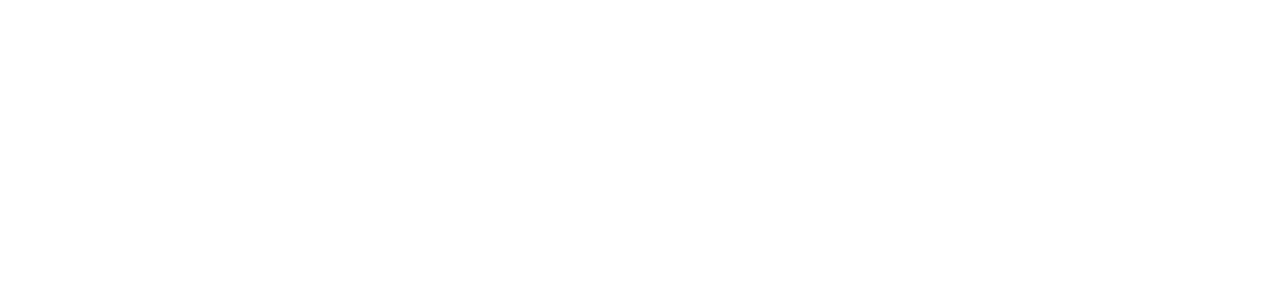
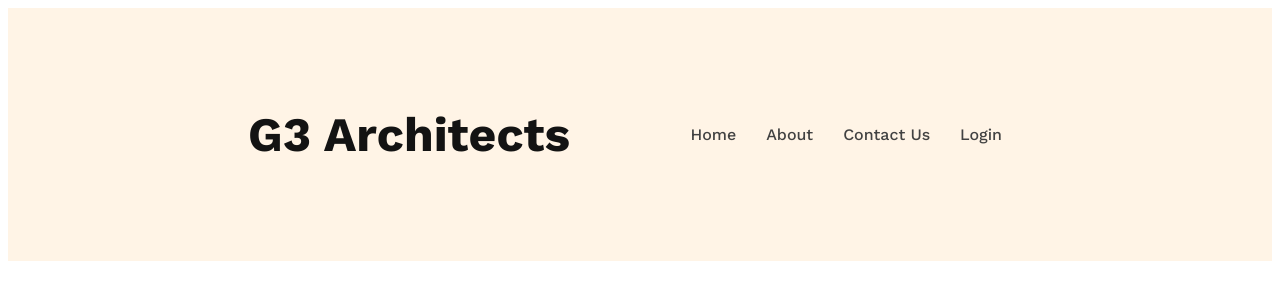
Before and after one commit to IsabellaCS50/g3-architects, a plain HTML site: page index.html in a window 1280 px wide. Drawn offline with nearby package versions, Linux system fonts and the light colour scheme.

Commit message:
nav section added

```diff
--- a/index.html
+++ b/index.html
@@ -4,8 +4,29 @@
     <meta charset="UTF-8">
     <meta name="viewport" content="width=device-width, initial-scale=1.0">
     <title>G3 Architects</title>
+    <link rel="stylesheet" href="./styles.css">
 </head>
 <body>
+    <header>
+        <nav>
+            <h3 class="nav-title">G3 Architects</h3>
+            <ul>
+                <li><a href="">Home</a></li>
+                <li><a href="">About</a></li>
+                <li><a href="">Contact Us</a></li>
+                <li><a href="">Login</a></li>
+            </ul>
+        </nav>
+
+    </header>
+
+    <main>
+
+    </main>
+
+    <footer>
+
+    </footer>
 
 </body>
 </html>
--- a/styles.css
+++ b/styles.css
@@ -0,0 +1,39 @@
+/* Work Sans font from google font */
+@import url('https://fonts.googleapis.com/css2?family=Work+Sans:wght@400;500;600;700&display=swap');
+
+*{
+    font-family: 'Work Sans', sans-serif;
+}
+
+/* Header Styles */
+header{
+    background: rgba(255, 144, 14, 0.10);
+    padding: 50px 240px;
+}
+
+nav{
+    display: flex;
+    justify-content: space-between;
+    align-items: center;
+}
+.nav-title{
+    color: #131313;
+    font-size: 3rem;
+    font-weight: 700;
+}
+
+nav > ul{
+    display: flex;
+}
+
+nav li{
+    list-style: none;
+    margin-right: 30px;
+    font-weight: 500;
+    font-size: 1rem;
+}
+
+nav li a{
+    text-decoration: none;
+    color: #424242;
+}
```
